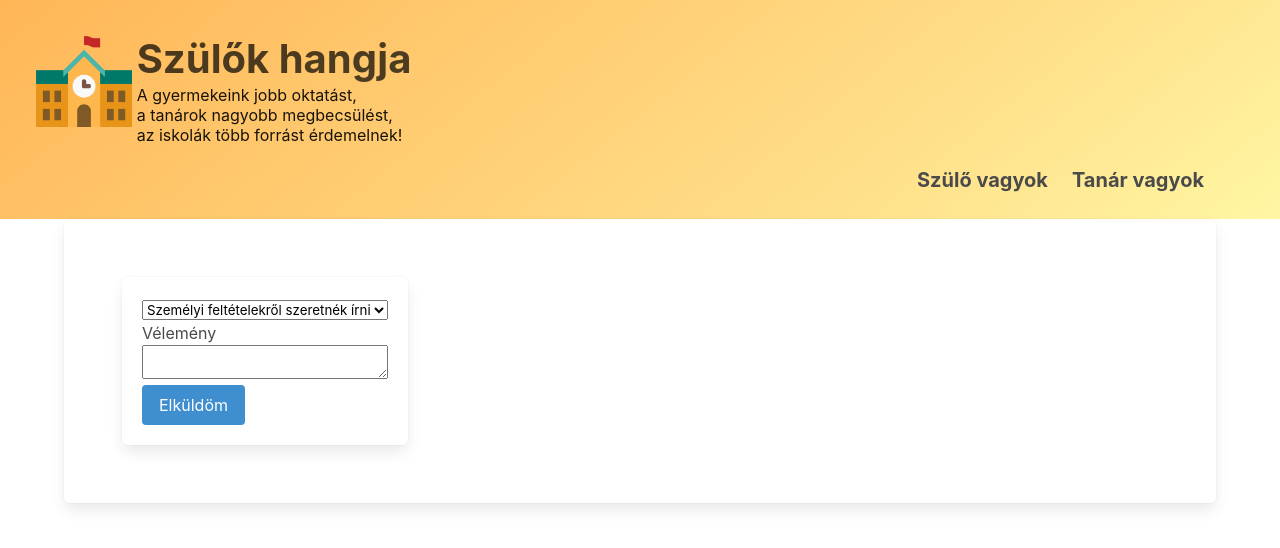
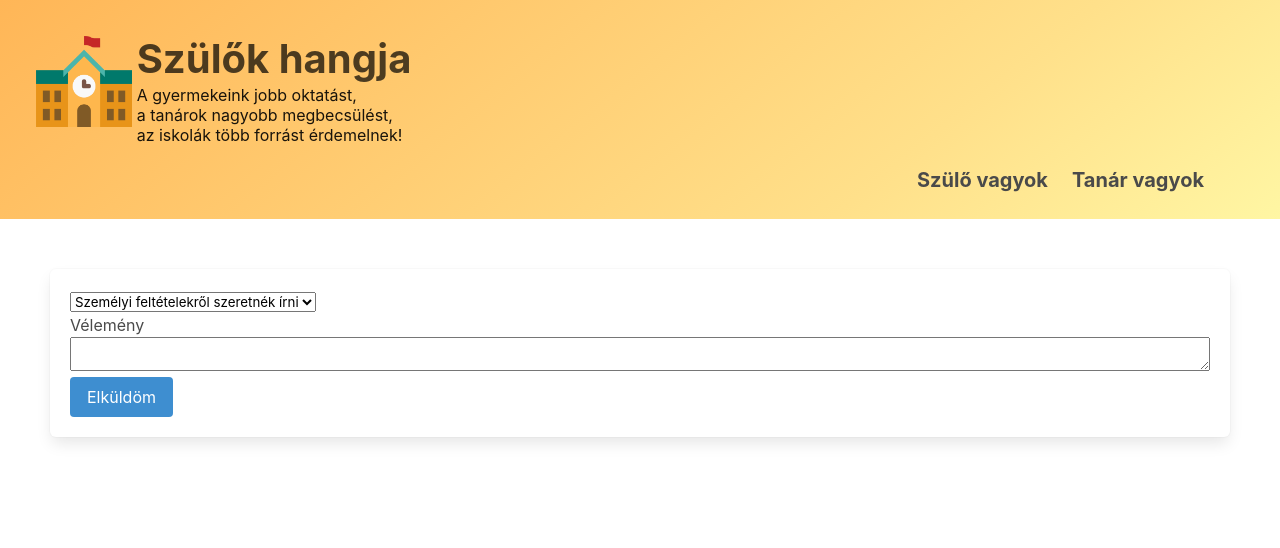
Before and after one commit to KlaraHajdu/szulokhangjaFE, a React (Create React App) app: page /parent-post in a window 1280 px wide. Shown: the top 548 px of the page. Built offline with nearby package versions, Linux system fonts and the light colour scheme.

Commit message:
Added context provider for parent posts, posting a new parent post now correctly shows up on main site once redirected. Added site navigation.

```diff
--- a/package.json
+++ b/package.json
@@ -10,11 +10,13 @@
     "@types/node": "^12.12.26",
     "@types/react": "^16.9.19",
     "@types/react-dom": "^16.9.5",
+    "@types/react-router-dom": "^5.1.3",
     "antd": "^3.26.9",
     "bulma": "^0.8.0",
     "moment": "^2.24.0",
     "react": "^16.12.0",
     "react-dom": "^16.12.0",
+    "react-router-dom": "^5.1.2",
     "react-scripts": "3.3.1",
     "typescript": "^3.7.5"
   },
--- a/src/App.tsx
+++ b/src/App.tsx
@@ -1,13 +1,24 @@
 import React from "react";
 import PageTitle from "./components/PageTitle";
 import IndexBody from "./components/IndexBody";
+import { BrowserRouter as Router, Switch, Route } from "react-router-dom";
+import ParentPostForm from "./components/ParentPostForm";
+import { ParentPostProvider } from "./components/ParentPostProvider";
 
 const App: React.FC = () => {
   return (
-    <div className="App">
-      <PageTitle />
-      <IndexBody />
-    </div>
+    <Router>
+      <div className="App">
+        <ParentPostProvider>
+          <PageTitle />
+          <Switch>
+            <Route path="/" exact component={IndexBody} />
+            <Route path="/parent-post" exact component={ParentPostForm} />
+            <Route path="/teacher-post" />
+          </Switch>
+        </ParentPostProvider>
+      </div>
+    </Router>
   );
 };
 
--- a/src/components/IndexBody.tsx
+++ b/src/components/IndexBody.tsx
@@ -1,5 +1,6 @@
 import React from "react";
-import ParentPostForm from "./ParentPostForm";
+import ParentPosts from "./ParentPosts";
+import TeacherPosts from "./TeacherPosts";
 
 interface Props {}
 
@@ -7,7 +8,8 @@
   return (
     <div className="container box">
       <div className="tile is-ancestor">
-        <ParentPostForm />
+        <ParentPosts />
+        <TeacherPosts />
       </div>
     </div>
   );
--- a/src/components/NavBar.tsx
+++ b/src/components/NavBar.tsx
@@ -1,4 +1,5 @@
 import React, { ReactElement } from "react";
+import { Link } from "react-router-dom";
 
 interface Props {}
 
@@ -7,12 +8,12 @@
     <div className="container is-size-5 has-text-weight-bold">
       <nav>
         <div className="buttons navbar-end has-text-grey-dark">
-          <a className="navbar-item ">
+          <Link to="/parent-post" className="navbar-item ">
             <strong>Szülő vagyok</strong>
-          </a>
-          <a className="navbar-item ">
+          </Link>
+          <Link to="/teacher-post" className="navbar-item">
             <strong>Tanár vagyok</strong>
-          </a>
+          </Link>
         </div>
       </nav>
     </div>
--- a/src/components/PageTitle.tsx
+++ b/src/components/PageTitle.tsx
@@ -1,5 +1,6 @@
 import React, { ReactElement } from "react";
 import NavBar from "./NavBar";
+import { Link } from "react-router-dom";
 
 interface Props {}
 
@@ -8,11 +9,11 @@
     <section className="hero is-small is-warning is-bold">
       <div className="hero-body">
         <div className="tile is-parent">
-          <div className="tile is-child is-1">
+          <Link to="/" className="tile is-child is-1">
             <figure className="image is-96x96">
               <img src={require("../logo2.png")} alt="logo" />
             </figure>
-          </div>
+          </Link>
           <div className="tile is-3 is-child">
             <h1 className="title is-size-2 has-text-weight-bold">
               Szülők hangja
--- a/src/components/ParentPostForm.tsx
+++ b/src/components/ParentPostForm.tsx
@@ -1,14 +1,20 @@
-import React, { useRef } from "react";
+import React, { useRef, useContext } from "react";
 import { apiPost, parentPostsRoute } from "../static/util/util";
 import { ParentPost } from "../static/util/dataInterfaces";
+import { Link } from "react-router-dom";
+import { ParentPostContext } from "./ParentPostProvider";
 
 const ParentPostForm: React.FC = () => {
   const postMessage = useRef<HTMLTextAreaElement | null>(null);
   const messageType = useRef<HTMLSelectElement | null>(null);
+  const [parentPosts, setParentPosts] = useContext(ParentPostContext);
 
   const sendFormData = (data: ParentPost): void => {
     apiPost(parentPostsRoute + "add", data, (response: ParentPost) => {
-      console.log(response);
+      setParentPosts((previousPosts: ParentPost[]) => [
+        ...previousPosts,
+        response
+      ]);
     });
   };
 
@@ -51,12 +57,14 @@
           name="message"
         ></textarea>
         <div>
+          <Link to="/">
             <button
               className="button is-info"
               onClick={() => sendFormData(createNewParentPost())}
             >
               Elküldöm
             </button>
+          </Link>
         </div>
       </div>
     </div>
--- /dev/null
+++ b/src/components/ParentPostProvider.jsx
@@ -0,0 +1,13 @@
+import React, { useState } from "react";
+
+export const ParentPostContext = React.createContext();
+
+export const ParentPostProvider = props => {
+  const [parentPosts, setParentPosts] = useState();
+
+  return (
+    <ParentPostContext.Provider value={[parentPosts, setParentPosts]}>
+      {props.children}
+    </ParentPostContext.Provider>
+  );
+};
--- a/src/components/ParentPosts.tsx
+++ b/src/components/ParentPosts.tsx
@@ -1,13 +1,14 @@
-import React, { useEffect, useState } from "react";
+import React, { useEffect, useContext } from "react";
 import { apiGet, parentPostsRoute } from "../static/util/util";
 import { ParentPost } from "../static/util/dataInterfaces";
 import TitleTile from "./TitleTile";
 import ParentPostTile from "./ParentPostTile";
+import { ParentPostContext } from "./ParentPostProvider";
 
 interface Props {}
 
 const ParentPosts: React.FC<Props> = () => {
-  const [parentPosts, setParentPosts] = useState();
+  const [parentPosts, setParentPosts] = useContext(ParentPostContext);
 
   useEffect(() => {
     const fetch = (): void => {
```
Also changed, not shown: 1 other file (tests, documents, lock files or other folders). Lines whose indentation alone changed are shown as unchanged.
